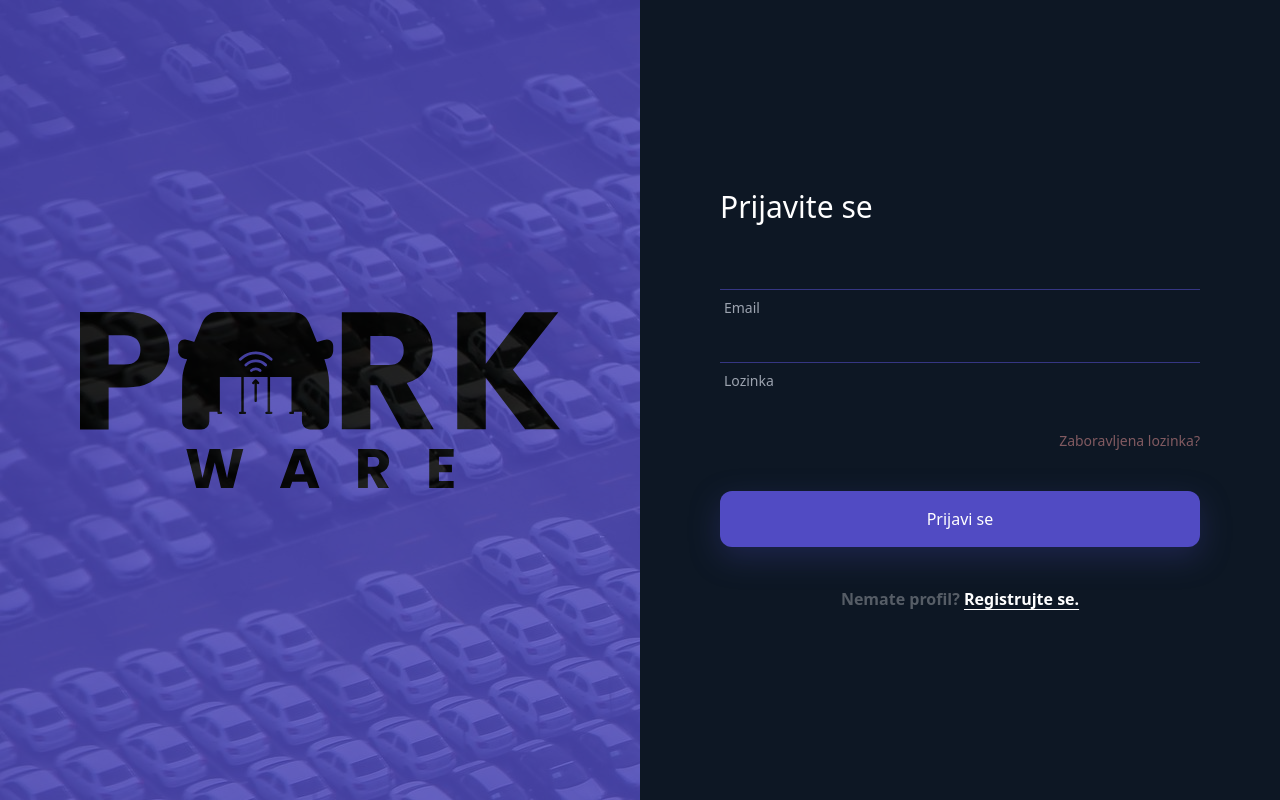
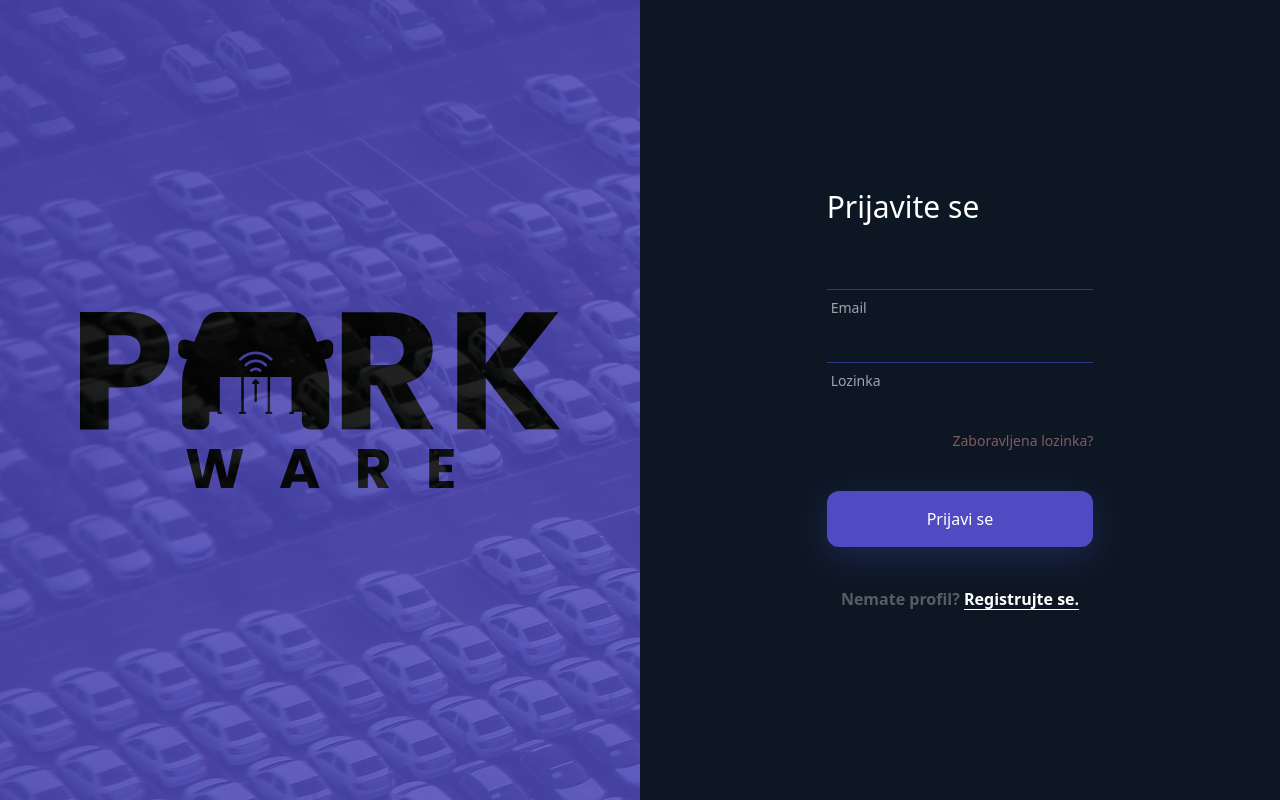
Before and after one commit to nedim-bajric/parkware, a React (Create React App) app: page /login in a window 1280 px wide. Built offline with nearby package versions, Linux system fonts and the light colour scheme.

Commit message:
Login form adjusted

```diff
--- a/src/pages/Login.jsx
+++ b/src/pages/Login.jsx
@@ -10,7 +10,7 @@ const Login = () => {
         </div>
       </div>
       <div className="w-screen h-screen  bg-dark_blue lg:w-1/2 h-screen">
-        <div className="w-full h-full text-white p-5 flex flex-col items-start justify-start space-y-10 lg:p-20 lg:place-content-center">
+        <div className="w-full h-full text-white p-5 flex flex-col items-start justify-start space-y-10 lg:mx-auto lg:w-2/3 lg:p-20 lg:place-content-center">
           <h1 className="text-2xl lg:text-3xl font-medium">Prijavite se</h1>
           <div className="w-full flex flex-col space-y-5">
             <div className="flex flex-col space-y-2">
```
